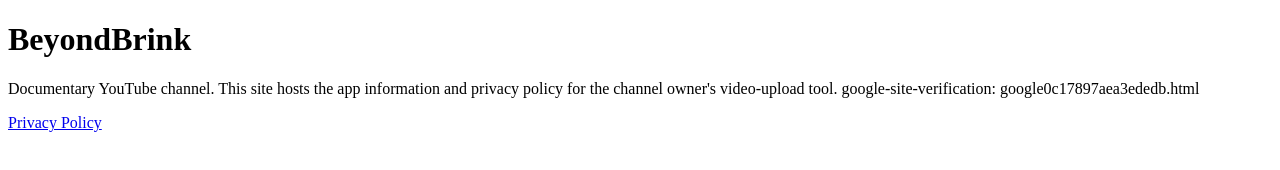
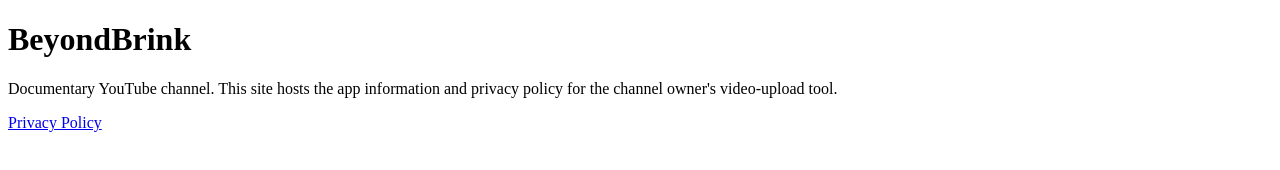
Before and after one commit to beyondbrink/beyondbrink.github.io, a plain HTML site: page index.html in a window 1280 px wide. Drawn offline with Linux system fonts and the light colour scheme.

Commit message:
Update index.html

```diff
--- a/index.html
+++ b/index.html
@@ -1,6 +1,5 @@
 <!doctype html><html><head><meta charset="utf-8"><title>BeyondBrink</title></head>
 <body><h1>BeyondBrink</h1>
 <p>Documentary YouTube channel. This site hosts the app information and privacy
-policy for the channel owner's video-upload tool.
-google-site-verification: google0c17897aea3ededb.html</p>
+policy for the channel owner's video-upload tool.</p>
 <p><a href="privacy.html">Privacy Policy</a></p></body></html>
```
